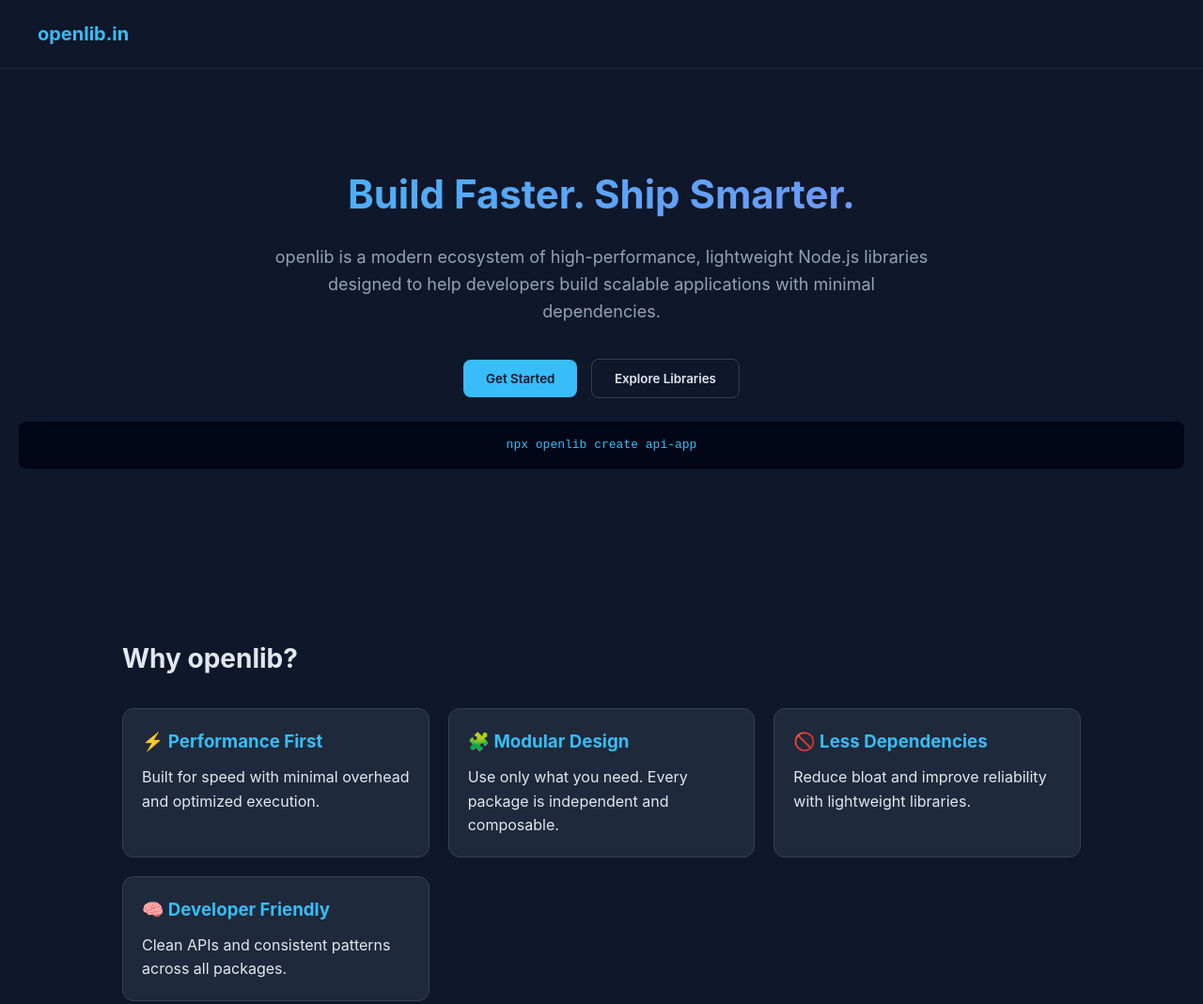
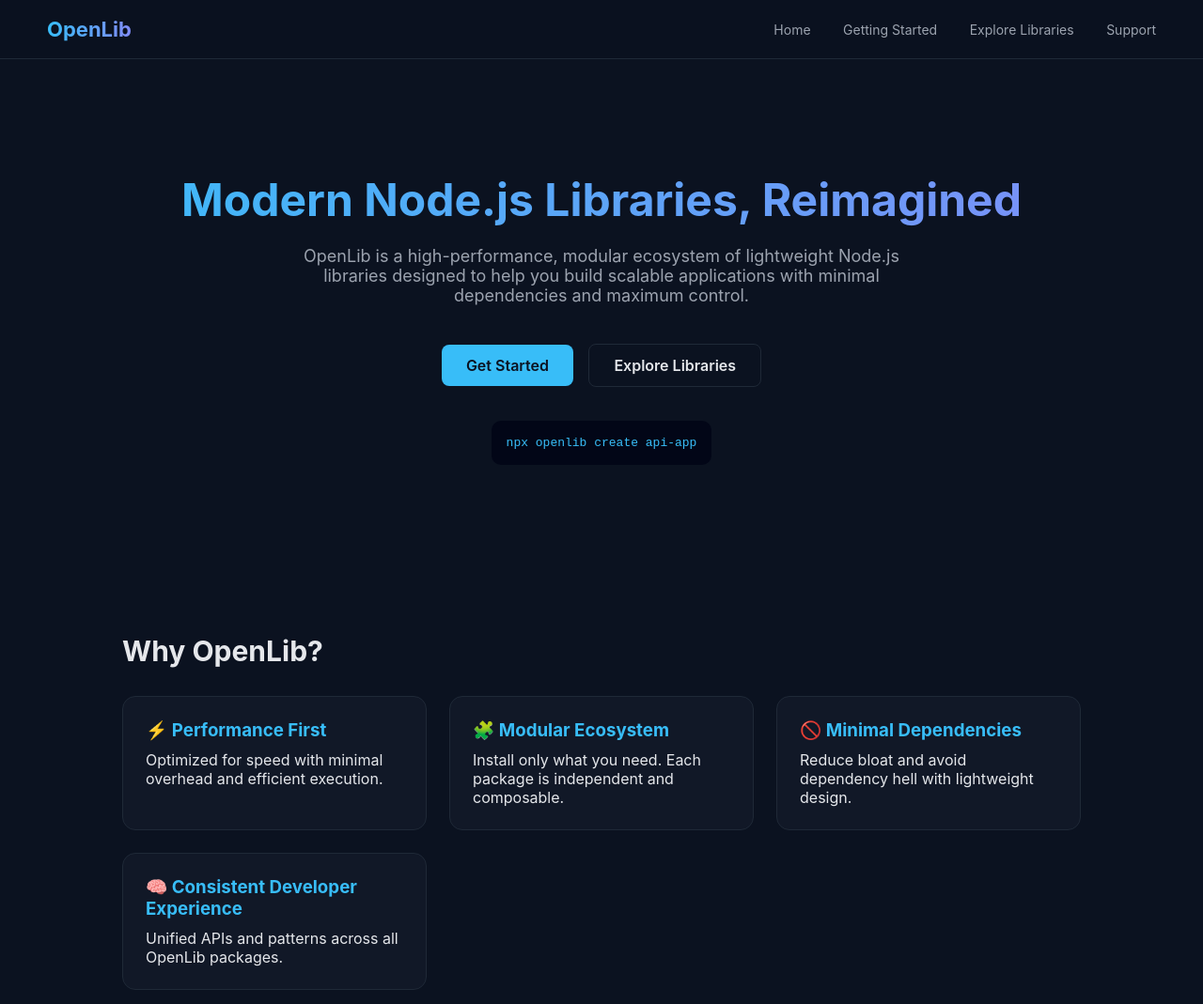
Before and after one commit to vstechapps/openlib.in, a plain HTML site: page docs/index.html in a window 1280 px wide. Shown: the top 1069 px of the page at 94% size. Drawn offline with Linux system fonts and the light colour scheme.

Commit message:
Update index.html

```diff
--- a/docs/index.html
+++ b/docs/index.html
@@ -3,9 +3,19 @@
 <head>
   <meta charset="UTF-8" />
   <meta name="viewport" content="width=device-width, initial-scale=1.0"/>
-  <title>openlib.in</title>
+  <title>OpenLib</title>
 
   <style>
+    :root {
+      --bg: #0b1220;
+      --card: #111827;
+      --border: #1f2937;
+      --text: #e5e7eb;
+      --muted: #9ca3af;
+      --primary: #38bdf8;
+      --secondary: #818cf8;
+    }
+
     * {
       margin: 0;
       padding: 0;
@@ -14,133 +24,171 @@
     }
 
     body {
-      background: #0f172a;
-      color: #e2e8f0;
-      line-height: 1.6;
+      background: var(--bg);
+      color: var(--text);
     }
 
+    /* NAVBAR */
     header {
-      padding: 20px 40px;
       display: flex;
       justify-content: space-between;
       align-items: center;
-      border-bottom: 1px solid #1e293b;
+      padding: 18px 50px;
+      border-bottom: 1px solid var(--border);
+      position: sticky;
+      top: 0;
+      background: rgba(11,18,32,0.9);
+      backdrop-filter: blur(10px);
     }
 
     .logo {
-      font-size: 20px;
+      font-size: 22px;
       font-weight: bold;
-      color: #38bdf8;
+      background: linear-gradient(90deg, var(--primary), var(--secondary));
+      -webkit-background-clip: text;
+      -webkit-text-fill-color: transparent;
     }
 
+    nav a {
+      margin-left: 30px;
+      text-decoration: none;
+      color: var(--muted);
+      font-size: 14px;
+      transition: 0.2s;
+    }
+
+    nav a:hover {
+      color: var(--primary);
+    }
+
+    /* HERO */
     .hero {
       text-align: center;
-      padding: 100px 20px;
+      padding: 120px 20px 100px;
     }
 
     .hero h1 {
-      font-size: 42px;
+      font-size: 48px;
       margin-bottom: 20px;
-      background: linear-gradient(90deg, #38bdf8, #818cf8);
+      background: linear-gradient(90deg, var(--primary), var(--secondary));
       -webkit-background-clip: text;
       -webkit-text-fill-color: transparent;
     }
 
     .hero p {
       font-size: 18px;
-      color: #94a3b8;
+      color: var(--muted);
       max-width: 700px;
       margin: auto;
     }
 
     .cta {
-      margin-top: 30px;
+      margin-top: 35px;
     }
 
     .btn {
-      padding: 12px 24px;
+      padding: 12px 26px;
       border-radius: 8px;
       border: none;
       cursor: pointer;
       font-weight: 600;
-      margin: 5px;
+      margin: 6px;
+      text-decoration: none;
+      display: inline-block;
     }
 
     .btn-primary {
-      background: #38bdf8;
-      color: #0f172a;
+      background: var(--primary);
+      color: #0b1220;
     }
 
     .btn-secondary {
-      background: transparent;
-      border: 1px solid #334155;
-      color: #e2e8f0;
+      border: 1px solid var(--border);
+      color: var(--text);
     }
 
+    /* SECTIONS */
     .section {
-      padding: 80px 40px;
       max-width: 1100px;
       margin: auto;
+      padding: 80px 40px;
     }
 
     .section h2 {
-      font-size: 28px;
+      font-size: 30px;
       margin-bottom: 20px;
     }
 
     .grid {
       display: grid;
-      grid-template-columns: repeat(auto-fit, minmax(250px, 1fr));
-      gap: 20px;
+      grid-template-columns: repeat(auto-fit, minmax(260px, 1fr));
+      gap: 24px;
       margin-top: 30px;
     }
 
     .card {
-      background: #1e293b;
-      padding: 20px;
-      border-radius: 12px;
-      border: 1px solid #334155;
+      background: var(--card);
+      border: 1px solid var(--border);
+      padding: 24px;
+      border-radius: 14px;
+      transition: 0.2s;
+    }
+
+    .card:hover {
+      transform: translateY(-4px);
+      border-color: var(--primary);
     }
 
     .card h3 {
       margin-bottom: 10px;
-      color: #38bdf8;
+      color: var(--primary);
     }
 
     .code {
       background: #020617;
-      padding: 15px;
-      border-radius: 8px;
-      margin-top: 20px;
+      padding: 16px;
+      border-radius: 10px;
+      margin-top: 30px;
       font-family: monospace;
-      color: #38bdf8;
+      color: var(--primary);
+      display: inline-block;
     }
 
+    /* FOOTER */
     footer {
       text-align: center;
       padding: 40px;
-      border-top: 1px solid #1e293b;
-      color: #64748b;
+      border-top: 1px solid var(--border);
+      color: var(--muted);
     }
+
   </style>
 </head>
 
 <body>
 
+  <!-- NAVBAR -->
   <header>
-    <div class="logo">openlib.in</div>
+    <div class="logo">OpenLib</div>
+    <nav>
+      <a href="#">Home</a>
+      <a href="https://docs.openlib.in" target="_blank">Getting Started</a>
+      <a href="https://registry.openlib.in" target="_blank">Explore Libraries</a>
+      <a href="#">Support</a>
+    </nav>
   </header>
 
+  <!-- HERO -->
   <section class="hero">
-    <h1>Build Faster. Ship Smarter.</h1>
+    <h1>Modern Node.js Libraries, Reimagined</h1>
     <p>
-      openlib is a modern ecosystem of high-performance, lightweight Node.js libraries
-      designed to help developers build scalable applications with minimal dependencies.
+      OpenLib is a high-performance, modular ecosystem of lightweight Node.js libraries
+      designed to help you build scalable applications with minimal dependencies and maximum control.
     </p>
 
     <div class="cta">
-      <button class="btn btn-primary">Get Started</button>
-      <button class="btn btn-secondary">Explore Libraries</button>
+      <a href="https://docs.openlib.in" target="_blank" class="btn btn-primary">Get Started</a>
+      <a href="https://registry.openlib.in" target="_blank" class="btn btn-secondary">Explore Libraries</a>
     </div>
 
     <div class="code">
@@ -148,49 +196,51 @@
     </div>
   </section>
 
+  <!-- WHY -->
   <section class="section">
-    <h2>Why openlib?</h2>
+    <h2>Why OpenLib?</h2>
 
     <div class="grid">
       <div class="card">
         <h3>⚡ Performance First</h3>
-        <p>Built for speed with minimal overhead and optimized execution.</p>
+        <p>Optimized for speed with minimal overhead and efficient execution.</p>
       </div>
 
       <div class="card">
-        <h3>🧩 Modular Design</h3>
-        <p>Use only what you need. Every package is independent and composable.</p>
+        <h3>🧩 Modular Ecosystem</h3>
+        <p>Install only what you need. Each package is independent and composable.</p>
       </div>
 
       <div class="card">
-        <h3>🚫 Less Dependencies</h3>
-        <p>Reduce bloat and improve reliability with lightweight libraries.</p>
+        <h3>🚫 Minimal Dependencies</h3>
+        <p>Reduce bloat and avoid dependency hell with lightweight design.</p>
       </div>
 
       <div class="card">
-        <h3>🧠 Developer Friendly</h3>
-        <p>Clean APIs and consistent patterns across all packages.</p>
+        <h3>🧠 Consistent Developer Experience</h3>
+        <p>Unified APIs and patterns across all OpenLib packages.</p>
       </div>
     </div>
   </section>
 
+  <!-- PACKAGES -->
   <section class="section">
     <h2>Core Packages</h2>
 
     <div class="grid">
       <div class="card">
         <h3>@openlib/api</h3>
-        <p>Fast and minimal API framework for Node.js applications.</p>
+        <p>Minimal, high-performance API framework.</p>
       </div>
 
       <div class="card">
         <h3>@openlib/db</h3>
-        <p>Unified interface with adapter-based support for multiple databases.</p>
+        <p>Adapter-based database abstraction layer.</p>
       </div>
 
       <div class="card">
         <h3>@openlib/ui</h3>
-        <p>Lightweight UI primitives for building modern interfaces.</p>
+        <p>Lightweight UI primitives for modern apps.</p>
       </div>
 
       <div class="card">
@@ -200,16 +250,19 @@
     </div>
   </section>
 
+  <!-- VISION -->
   <section class="section">
-    <h2>Vision</h2>
+    <h2>Our Vision</h2>
     <p>
-      openlib aims to become the go-to ecosystem for developers who want full control,
-      maximum performance, and minimal complexity—without relying on heavy frameworks.
+      OpenLib aims to redefine how developers build Node.js applications by offering a unified,
+      high-performance ecosystem that eliminates unnecessary complexity and empowers developers
+      with complete control over their stack.
     </p>
   </section>
 
+  <!-- FOOTER -->
   <footer>
-    © 2026 openlib.in — Built for developers
+    © 2026 OpenLib — Built for developers who value performance
   </footer>
 
 </body>
```
